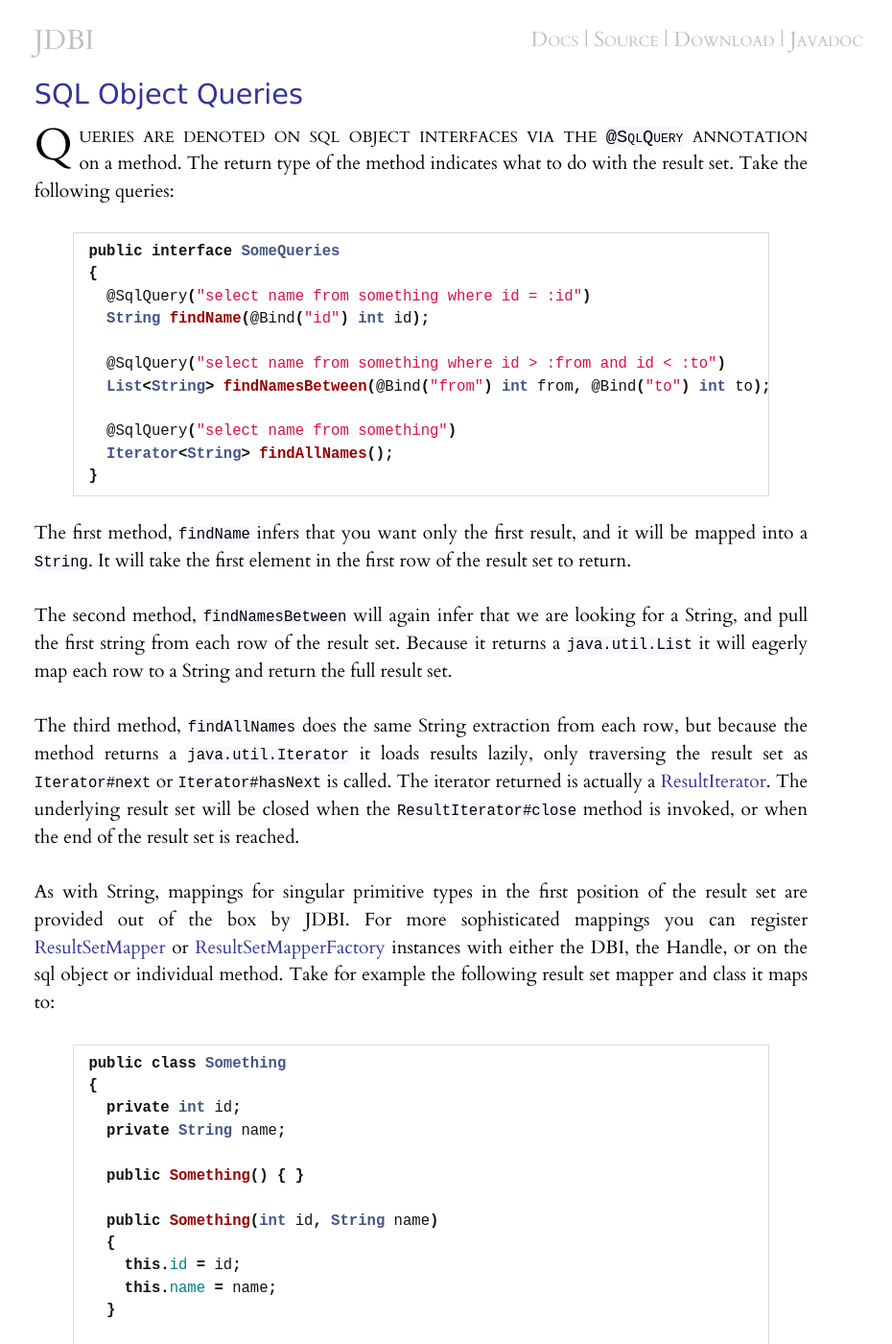
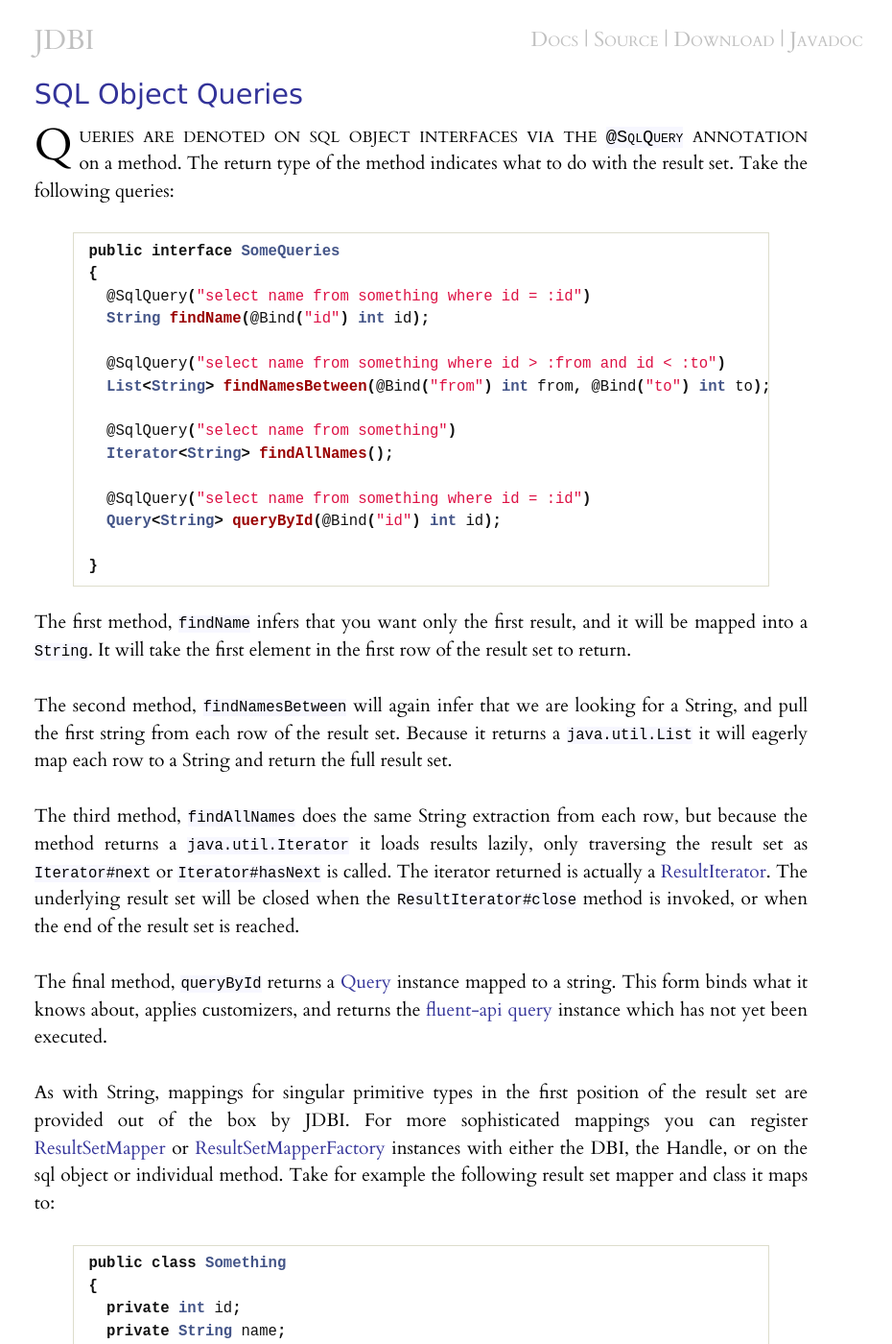
Before and after one commit to jdbi/jdbi-docs, a Jekyll site: the page built from _posts/0500-12-15-sql_object_api_queries.md, in a window 1280 px wide and 1400 px high. Shown: the whole window at 96% size, without its empty margins (201-1131 px from the left). Built offline with Jekyll 4.4.1, drawn with Linux system fonts in a browser that asks for light colours.

Commit message:
docu sql object methods which return Query instances

```diff
--- a/_posts/0500-12-15-sql_object_api_queries.md
+++ b/_posts/0500-12-15-sql_object_api_queries.md
@@ -16,6 +16,10 @@ public interface SomeQueries
 
   @SqlQuery("select name from something")
   Iterator<String> findAllNames();
+
+  @SqlQuery("select name from something where id = :id")
+  Query<String> queryById(@Bind("id") int id);
+
 }
 {% endhighlight %}
 
@@ -24,6 +28,8 @@ The first method, <code>findName</code> infers that you want only the first resu
 The second method, <code>findNamesBetween</code> will again infer that we are looking for a String, and pull the first string from each row of the result set. Because it returns a <code>java.util.List</code> it will eagerly map each row to a String and return the full result set.
 
 The third method, <code>findAllNames</code> does the same String extraction from each row, but because the method returns a <code>java.util.Iterator</code> it loads results lazily, only traversing the result set as <code>Iterator#next</code> or <code>Iterator#hasNext</code> is called. The iterator returned is actually a [ResultIterator](/maven_site/apidocs/org/skife/jdbi/v2/ResultIterator.html). The underlying result set will be closed when the <code>ResultIterator#close</code> method is invoked, or when the end of the result set is reached.
+
+The final method, <code>queryById</code> returns a [Query](/maven_site/apidocs/org/skife/jdbi/v2/Query.html) instance mapped to a string. This form binds what it knows about, applies customizers, and returns the [fluent-api query](/fluent_queries/) instance which has not yet been executed.
 
 As with String, mappings for singular primitive types in the first position of the result set are provided out of the box by JDBI. For more sophisticated mappings you can register [ResultSetMapper](/maven_site/apidocs/org/skife/jdbi/v2/tweak/ResultSetMapper.html) or [ResultSetMapperFactory](/maven_site/apidocs/org/skife/jdbi/v2/ResultSetMapperFactory.html) instances with either the DBI, the Handle, or on the sql object or individual method. Take for example the following result set mapper and class it maps to:
 
```
